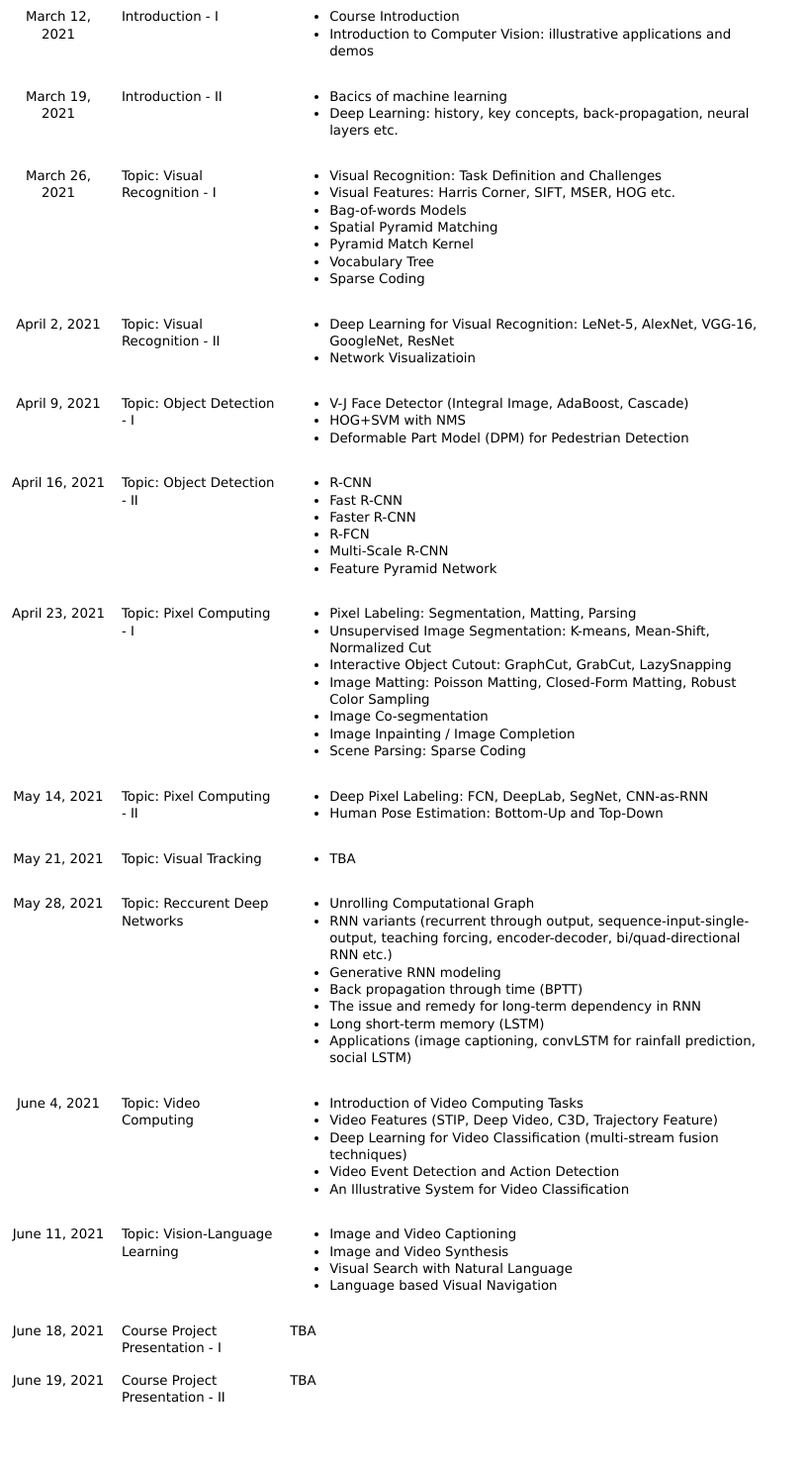
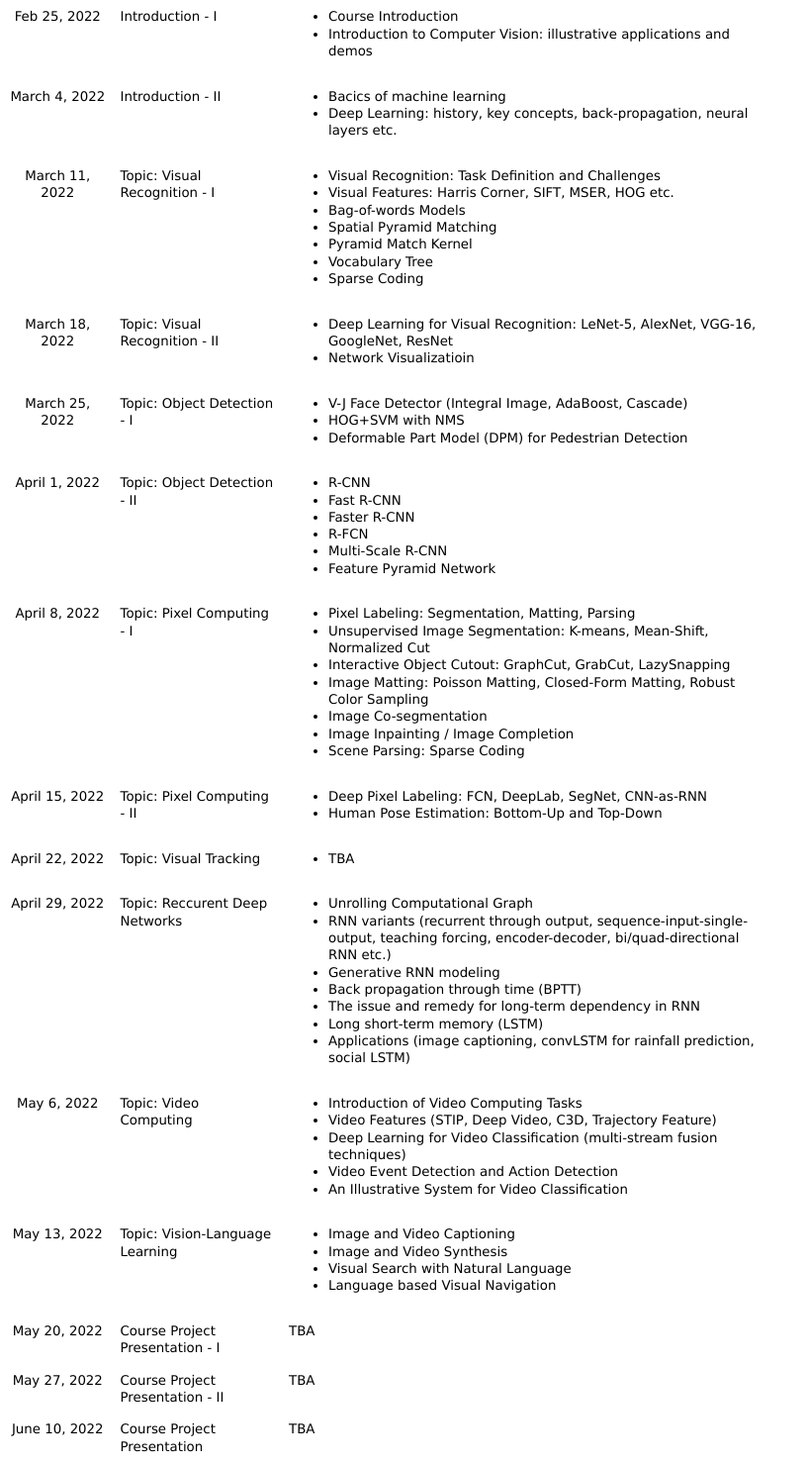
Before and after one commit to pkumyd/pkumyd.github.io, a plain HTML site: page cvdl22.html in a window 1280 px wide. Shown: the part 233-1713 px from the top of the page at 99% size, without its empty margins (0-816 px from the left). Before the commit the page ends 1663 px from the top, so only its background shows below. Drawn offline with Linux system fonts and the light colour scheme.

Commit message:
Update cvdl22.html

```diff
--- a/cvdl22.html
+++ b/cvdl22.html
@@ -32,7 +32,7 @@
 <table border="0" cellpadding="5" cellspacing="5" style="width: 800px">
 	<tbody>
 		<tr valign="top">
-			<td style="width: 100px; text-align: center">March&nbsp;12, 2021</td>
+			<td style="width: 100px; text-align: center">Feb 25, 2022</td>
 			<td style="width: 160px; text-align: left">Introduction - I</td>
 			<td style="width: 500px; text-align: left">
 			<ul>
@@ -42,7 +42,7 @@
 			</td>
 		</tr>
 		<tr valign="top">
-			<td style="width: 100px; text-align: center">March 19, 2021</td>
+			<td style="width: 100px; text-align: center">March 4, 2022</td>
 			<td style="width: 160px; text-align: left">Introduction - II</td>
 			<td style="width: 500px; text-align: left">
 			<ul>
@@ -52,7 +52,7 @@
 			</td>
 		</tr>
 		<tr valign="top">
-			<td style="text-align: center">March 26, 2021</td>
+			<td style="text-align: center">March 11, 2022</td>
 			<td>Topic: Visual Recognition - I</td>
 			<td>
 			<ul>
@@ -67,7 +67,7 @@
 			</td>
 		</tr>
 		<tr valign="top">
-			<td style="text-align: center">April 2, 2021</td>
+			<td style="text-align: center">March 18, 2022</td>
 			<td>Topic: Visual Recognition - II</td>
 			<td valign="top">
 			<ul>
@@ -77,7 +77,7 @@
 			</td>
 		</tr>
 		<tr valign="top">
-			<td style="text-align: center">April 9, 2021</td>
+			<td style="text-align: center">March 25, 2022</td>
 			<td>Topic: Object Detection - I</td>
 			<td>
 			<ul>
@@ -88,7 +88,7 @@
 			</td>
 		</tr>
 		<tr valign="top">
-			<td style="text-align: center">April 16, 2021</td>
+			<td style="text-align: center">April 1, 2022</td>
 			<td>Topic: Object Detection - II</td>
 			<td>
 			<ul>
@@ -102,7 +102,7 @@
 			</td>
 		</tr>
 		<tr valign="top">
-			<td style="text-align: center">April 23, 2021</td>
+			<td style="text-align: center">April 8, 2022</td>
 			<td>Topic: Pixel Computing - I</td>
 			<td>
 			<ul>
@@ -117,7 +117,7 @@
 			</td>
 		</tr>
 		<tr valign="top">
-			<td style="text-align: center">May 14, 2021</td>
+			<td style="text-align: center">April 15, 2022</td>
 			<td>Topic: Pixel Computing - II</td>
 			<td>
 			<ul>
@@ -127,7 +127,7 @@
 			</td>
 		</tr>
 		<tr valign="top">
-			<td style="text-align: center">May 21, 2021</td>
+			<td style="text-align: center">April 22, 2022</td>
 			<td>Topic: Visual Tracking</td>
 			<td>
 			<ul>
@@ -136,7 +136,7 @@
 			</td>
 		</tr>
 		<tr valign="top">
-			<td style="text-align: center">May 28, 2021</td>
+			<td style="text-align: center">April 29, 2022</td>
 			<td>Topic: Reccurent Deep Networks</td>
 			<td>
 			<ul>
@@ -152,7 +152,7 @@
 			<td>&nbsp;</td>
 		</tr>
 		<tr valign="top">
-			<td style="text-align: center">June 4, 2021</td>
+			<td style="text-align: center">May 6, 2022</td>
 			<td>Topic: Video Computing</td>
 			<td>
 			<ul>
@@ -165,7 +165,7 @@
 			</td>
 		</tr>
 		<tr valign="top">
-			<td style="text-align: center">June 11, 2021</td>
+			<td style="text-align: center">May 13, 2022</td>
 			<td>Topic: Vision-Language Learning</td>
 			<td>
 			<ul>
@@ -177,16 +177,20 @@
 			</td>
 		</tr>
 		<tr valign="top">
-			<td style="text-align: center">June 18, 2021</td>
+			<td style="text-align: center">May 20, 2022</td>
 			<td>Course Project Presentation - I</td>
 			<td>TBA</td>
 		</tr>
 		<tr valign="top">
-			<td style="text-align: center">June 19, 2021</td>
+			<td style="text-align: center">May 27, 2022</td>
 			<td>Course Project Presentation - II</td>
 			<td>TBA</td>
 		</tr>
-
+<tr valign="top">
+			<td style="text-align: center">June 10, 2022</td>
+			<td>Course Project Presentation</td>
+			<td>TBA</td>
+		</tr>
 
 	</tbody>
 </table>
```
